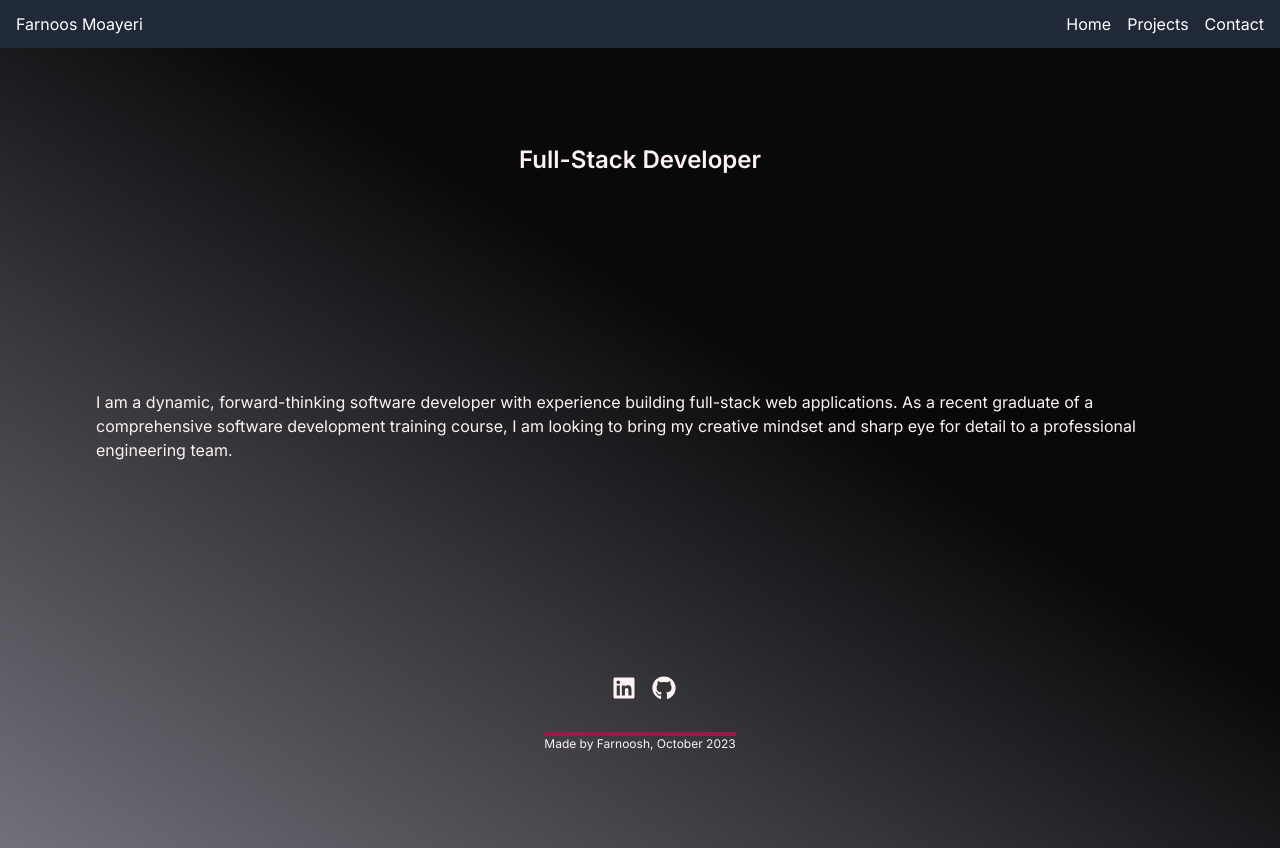
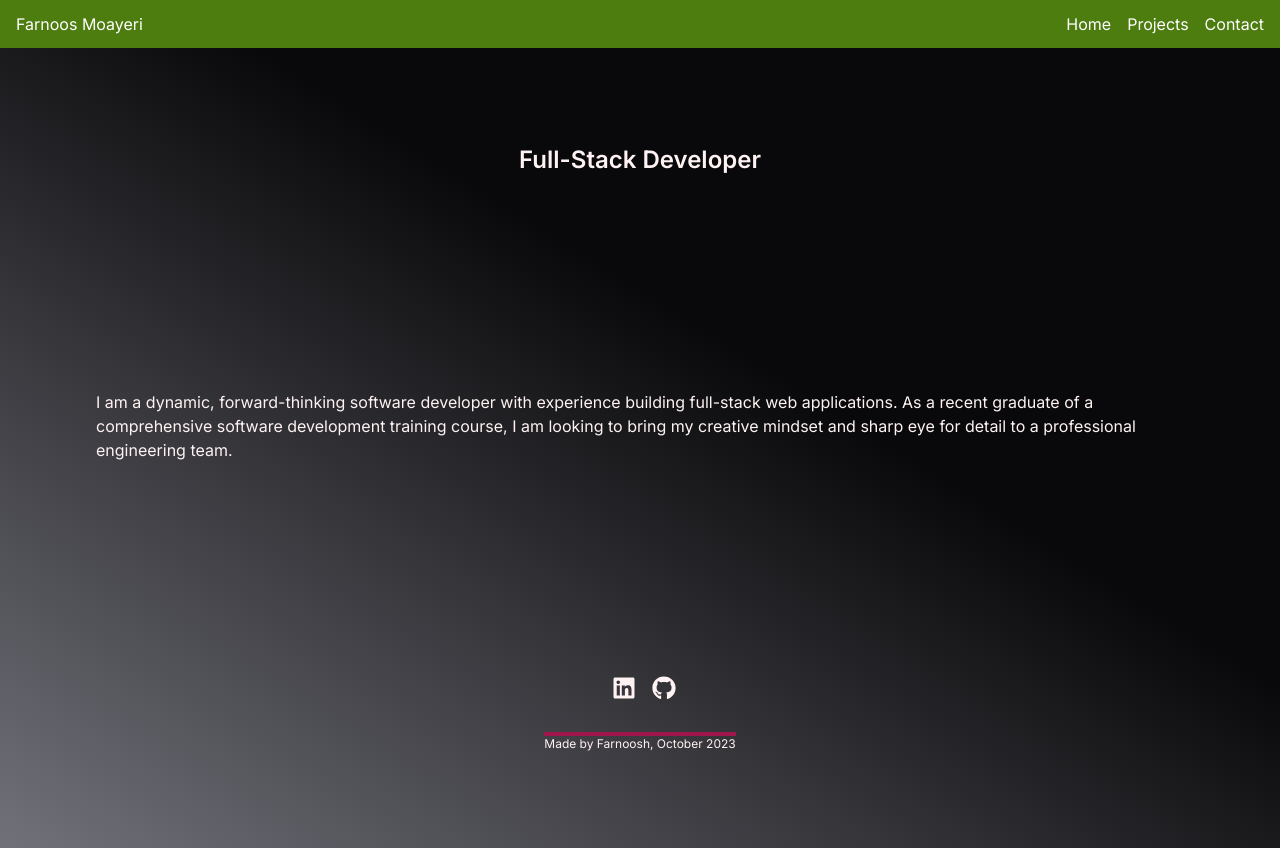
Before and after one commit to Farnooshmo/portfolio, a Next.js app: page / in a window 1280 px wide. Built offline with nearby package versions, Linux system fonts and the light colour scheme.

Commit message:
Change color of the navbar

```diff
--- a/app/components/navbar.js
+++ b/app/components/navbar.js
@@ -36,7 +36,7 @@ export default function Navbar() {
   const isMobile = windowSize.width < 768;
 
   return (
-    <nav className="bg-gray-800 text-white px-4 py-3 flex items-center justify-between">
+    <nav className="bg-lime-700 text-white px-4 py-3 flex items-center justify-between">
       <Link href="/">
         Farnoos Moayeri
       </Link>
```
